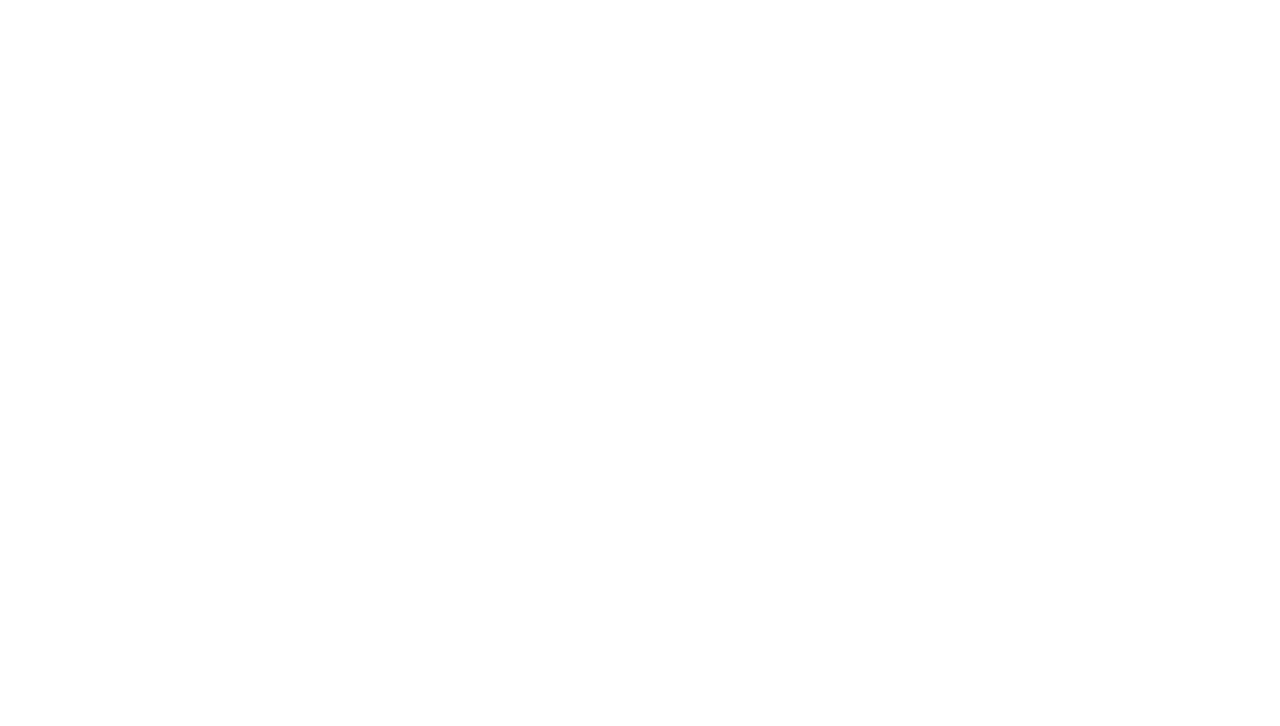
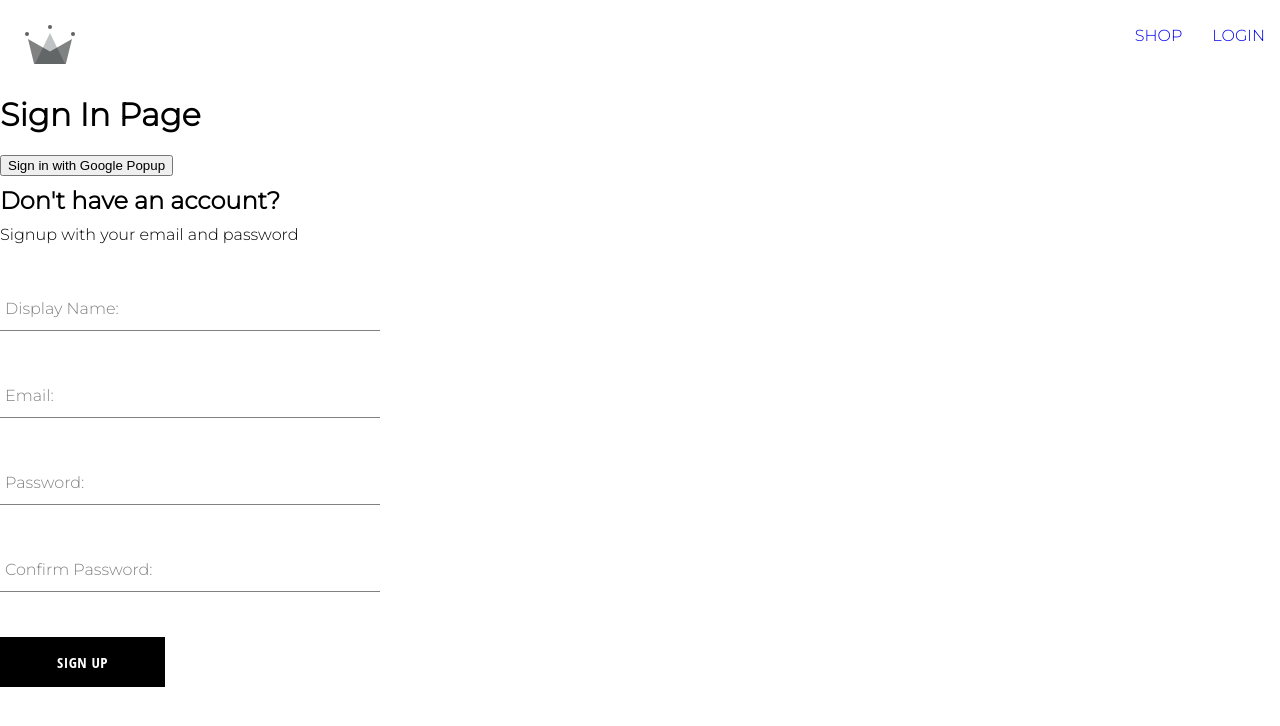
Before and after one commit to irorochad/myecomx-v2, a React (Create React App) app: page /auth in a window 1280 px wide. Before the commit this address had no page. Shown: the top 726 px of the page. Built offline with nearby package versions, Linux system fonts and the light colour scheme.

Commit message:
changed the login route to auth and fixed the importing.

```diff
--- a/src/App.js
+++ b/src/App.js
@@ -1,7 +1,7 @@
 import { Routes, Route } from "react-router-dom";
 import Home from "./routes/home/home.routes";
 import Navigation from "./routes/navigation/nav.routes";
-import Login from "./routes/login/login.routes";
+import Authentication from "./routes/authentication/auth.routes";
 
 // This page defines all the routing of the app.
 const Shop = () => {
@@ -14,7 +14,7 @@
       <Route path="/" element={<Navigation />}>
         <Route index element={<Home />} />
         <Route path="shop" element={<Shop />} />
-        <Route path="login" element={<Login />} />
+        <Route path="auth" element={<Authentication />} />
       </Route>
     </Routes>
   );
--- a/src/components/sign-up/signup.component.jsx
+++ b/src/components/sign-up/signup.component.jsx
@@ -5,6 +5,8 @@
 } from "../../utils/firebase/firebase.utils";
 
 import FormInput from "../form-input/form-input.component";
+
+// import SignInForm from "../sign-in/sign-in.component";
 
 import Button from "../button/button.component";
 
@@ -107,6 +109,8 @@
 
         <Button type="submit">Sign Up</Button>
       </form>
+
+      {/* <SignInForm /> */}
     </div>
   );
 };
--- a/src/routes/login/login.routes.jsx
+++ b/src/routes/authentication/auth.routes.jsx
@@ -4,7 +4,7 @@
 } from "../../utils/firebase/firebase.utils";
 
 import SignUpForm from "../../components/sign-up/signup.component";
-const Login = () => {
+const Authentication = () => {
   const logGoogleUser = async () => {
     const { user } = await signInWithGooglePopup();
     const userDocRef = await createUserDocumentFromAuth(user);
@@ -20,4 +20,4 @@
   );
 };
 
-export default Login;
+export default Authentication;
--- a/src/routes/navigation/nav.routes.jsx
+++ b/src/routes/navigation/nav.routes.jsx
@@ -14,7 +14,7 @@
         <Link to="/shop" className="nav-link">
             SHOP
           </Link>
-          <Link to="/login" className="nav-link">
+          <Link to="/auth" className="nav-link">
             LOGIN
           </Link>
         </div>
```
